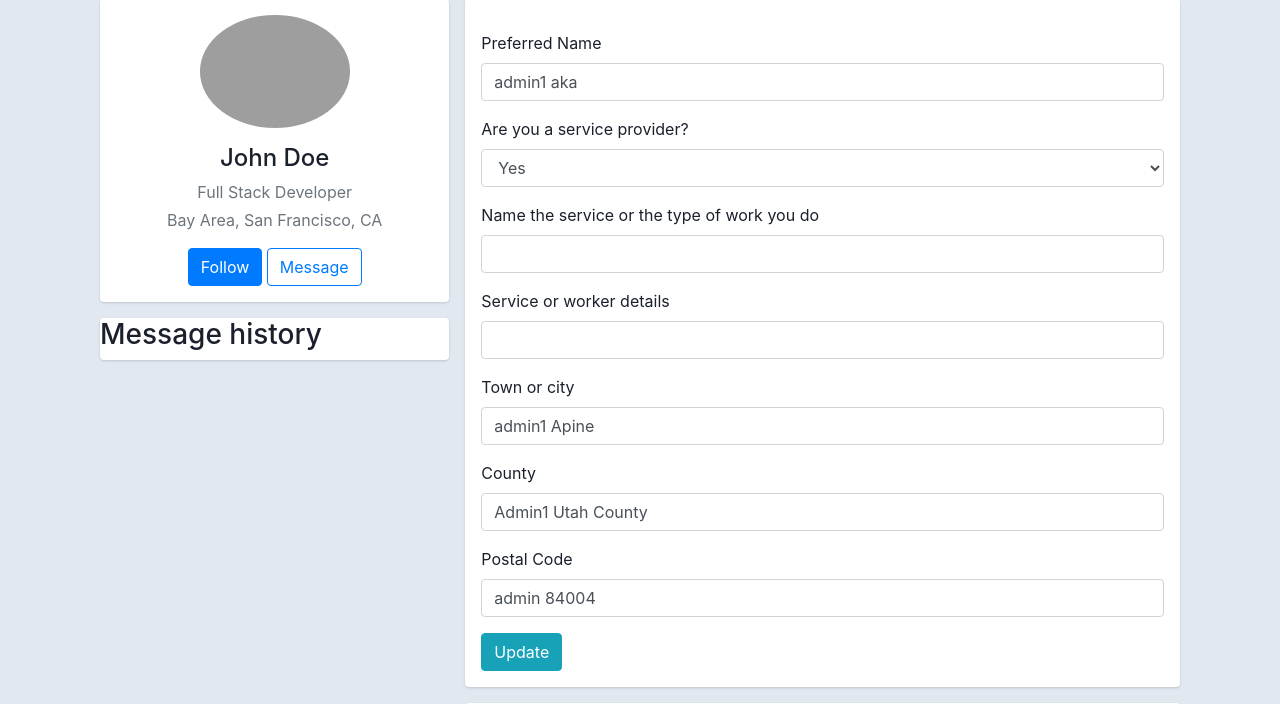
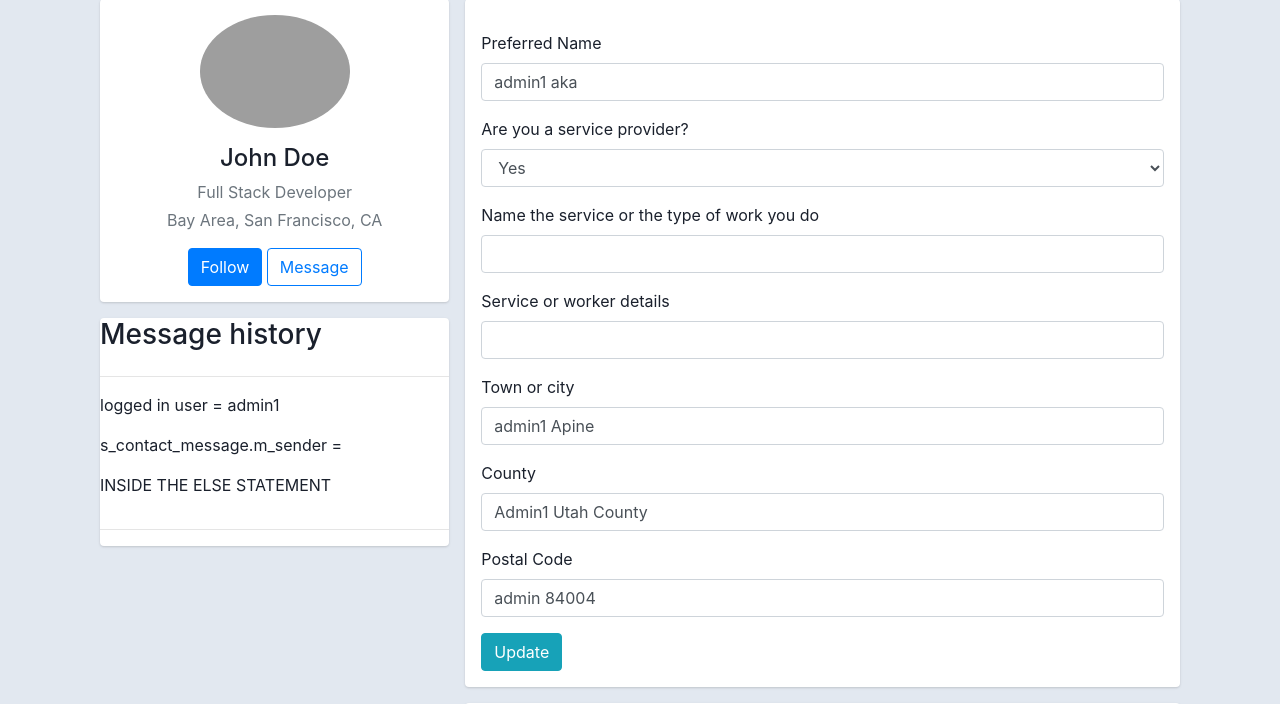
Before and after one commit to Gaberoids/undertablelabor, a Django app: page /profile/ in a window 1280 px wide. Shown: the part 196-900 px from the top of the page. Run offline with Django 3.2, Linux system fonts and the light colour scheme; a user stored in the database is signed in; data comes from the database, SQL or seed files in the repository; tables that the repository leaves empty hold one stand-in row (values such as "Sample post"); some libraries are stand-ins or nearby versions; grey boxes are pictures that could not be loaded.

Commit message:
Fixed teh problem with if statement on profile.html and with filter on profile/views.py

```diff
--- a/profiles/templates/profiles/profile.html
+++ b/profiles/templates/profiles/profile.html
@@ -50,35 +50,44 @@
                 <div class="card mt-3">
                     <h3>Message history</h3>
                     {% comment %}
-                    <!-- <p> logged in user = {{ request.user }} </p> -->
-                    <!-- {% for order in orders %}
+                    <!-- <p> logged in user = {{ request.user }} </p>
+                    {% for order in orders %}
                     <p>s_contact_message = {{order.s_contact_message}}</p>
                     <p>s_contact_message.m_sender = {{ order.s_contact_message.m_sender }}</p>
-                    <p>s_contact_message.m_sender | type = {{ order.s_contact_message.m_sender}}</p> -->
-                    <!-- { if s_contact_message.m_sender|get_type == 'str' %}
+                    <p>s_contact_message.m_sender | type = {{ order.s_contact_message.m_sender}}</p>
+                    { if s_contact_message.m_sender|get_type == 'str' %}
                         <p>s_contact_message.m_sender type == 'str'</p>
                         { else %}
                         <p>s_contact_message.m_sender type != 'str'</p>
-                        { endif %} -->
+                        { endif %}
 
-                    <!-- <p> logged in user = {{ request.user }} </p>
-                    <p> logged in user | type = {{ request.user }} </p> -->
-                    <!-- { if request.user|get_type == 'str' %}
+                    <p> logged in user = {{ request.user }} </p>
+                    <p> logged in user | type = {{ request.user }} </p>
+                    { if request.user|get_type == 'str' %}
                             <p>request.user type == 'str'</p>
                         { else %}
                             <p>request.user type != 'str'</p>
                         { endif %} -->
+                        {% endcomment %}
 
+                    <hr>
+                    {% for order in orders %}
 
-                    <!-- <hr>
-                    {% if order.s_contact_message.m_sender != request.user %}
-                    <p>request.user2 ={{ request.user|length }}.</p>
+                    <p> logged in user = {{ request.user }} </p>
+                    <p>s_contact_message.m_sender = {{ order.s_contact_message.m_sender }}</p>
+
+                    {% if order.s_contact_message.m_sender.user == request.user %}
+                    <hr>
+                    INSIDE THE IF STATEMENT
+                    <p>request.user2 ={{ request.user }}.</p>
                     VS
                     <p>s_contact_message.m_sender2 ={{ order.s_contact_message.m_sender|length }}.</p>
+                    {% else %}
+                    <p>INSIDE THE ELSE STATEMENT</p>
+                    <hr>
                     {% endif %}
-                    {% endfor%} -->
-                    {% endcomment %}
 
+                    {% endfor %}
 
 
                 </div>
@@ -160,6 +169,7 @@
                                             <td>{{ order.s_contact_message.m_sender }}</td>
                                             <td>{{ order.s_contact_message.m_title }}</td>
                                             <td>{{ order.s_created_date }}</td>
+                                            <td>{{ order.s_contact_message }}</td>
                                         </tr>
                                     </tbody>
                                     {% endfor %}
--- a/profiles/templates/profiles/services.html
+++ b/profiles/templates/profiles/services.html
@@ -47,7 +47,9 @@
                                         <p class="text-secondary mb-1">{{ service.default_service }}</p>
                                         <p class="text-muted font-size-sm">{{ service.default_service_details }}</p>
                                         <p class="text-muted font-size-sm">{{ service.default_county }}</p>
-                                        <button class="btn btn-primary">Follow</button>
+                                        <a href="{% url 'contact_service' service.id %}" class="btn btn-primary">Write Message</a>
+                                        <button onclick="" href="{% url 'contact_service' service.id %}"
+                                            class="btn btn-primary">Follow</button>
                                         <button class="btn btn-outline-primary">Message</button>
                                     </div>
                                 </div>
```
Also changed, not shown: profiles/views.py (+13 -1 lines).
